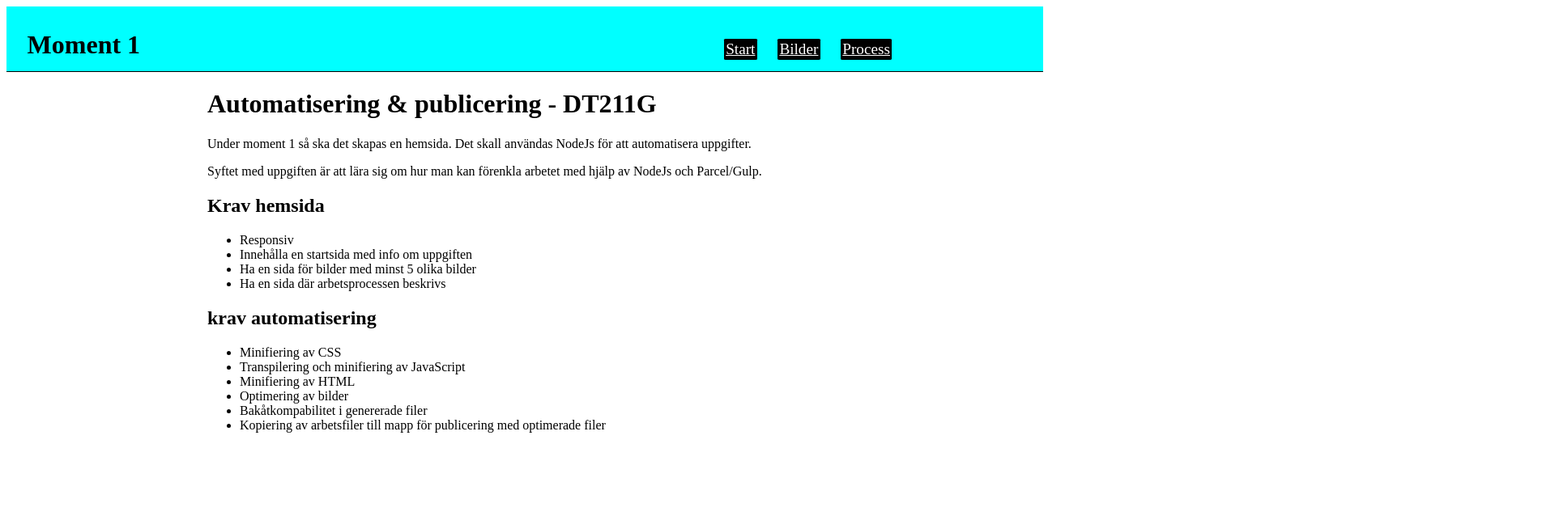
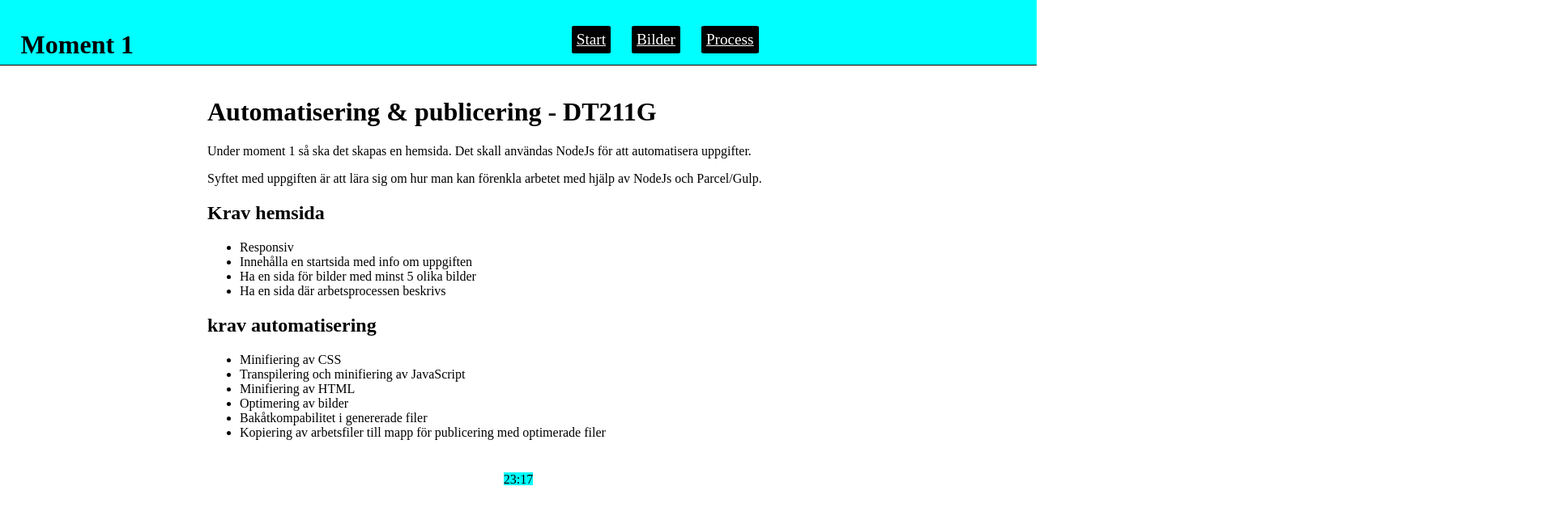
Before and after one commit to osundstrom/MIUN, a website built with Parcel: page src/index.html in a window 1280 px wide. Shown: the whole page at 81% size, 1920 px wide, since content can reach past the window. Built offline with nearby package versions, Linux system fonts and the light colour scheme.

Commit message:
Update with Javascript clock, fixed header/navigation a bit.

```diff
--- a/src/index.html
+++ b/src/index.html
@@ -14,7 +14,7 @@
 
     <header>
         <div class="headerBackground">
-        </div>
+
 
         <h1 id="h1">Moment 1</h1>
             <nav>
@@ -26,6 +26,7 @@
                     </ul>
                 </div>
             </nav>
+        </div>
     </header>
 
     <div class="infoOmSidan">
@@ -60,7 +61,9 @@
 
     </div>
 
+        <div id="clockDiv">
 
+        </div>
     </div>
 </body>
 
--- a/src/main.js
+++ b/src/main.js
@@ -1 +1,33 @@
 "use strict";
+
+//divForClock kopplas till element med id clockDiv
+let divForClock = document.getElementById("clockDiv");
+
+//Körs då sidan laddas in.
+window.onload = clock();
+
+//Funktion för klocka
+function clock(){
+
+    let newDate = new Date();
+    let hours = newDate.getHours();
+    let minutes = newDate.getMinutes();
+
+    if (hours < 10) {
+        hours = "0" + hours;
+    }
+
+    if (minutes < 10) {
+        minutes = "0" + minutes;
+    }
+
+    let time = `${hours}:${minutes}`;
+
+
+    console.log(time);
+
+
+    let textForClock = document.createTextNode(time);
+    divForClock.appendChild(textForClock);
+
+}
--- a/src/style.css
+++ b/src/style.css
@@ -16,10 +16,11 @@
 }
 
 .ulNav{
-    position: fixed;
+    position: relative;
+    left: 50vw;
     display: flex;
+    margin: 0 auto;
     top: 4vh;
-    right: 15vw;
 
 }
 
@@ -27,12 +28,11 @@
     color: white;
     font-size: 120%;
     list-style: none;
-    display: inline-block;
     margin-left: 2vw;
     background-color: black;
     color: white;
     position: relative;
-    padding: 1%;
+    padding: 0.5%;
     border-radius: 5%;
     text-align: center;
 }
@@ -53,7 +53,7 @@
     width: 100vw;
     height: 10vh;
     background-color: aqua;
-    position: relative;
+    position: absolute;
     top: 0;
     left: 0;
     border-bottom: 1px solid black;
@@ -61,7 +61,7 @@
 }
 
 #h1{
-    position: fixed;
+    position: absolute;
     margin-left: 2%;
     top: 2vh;
 }
@@ -75,7 +75,27 @@
     text-align: left;
     width: 60vw;
     margin: 0 auto;
+    margin-top: 15vh;
 }
+
+
+
+/*--------------------------------------------------------------------*/
+/*klocka*/
+/*--------------------------------------------------------------------*/
+
+#clockDiv{
+    height: 2vh;
+    width: fit-content;
+    background-color: aqua;
+    text-align: center;
+    margin: 0 auto;
+    position: relative;
+    margin-top: 5vh;
+    margin-bottom: 5vh;
+
+}
+
 
 /*--------------------------------------------------------------------*/
 /*Bilder*/
```
Also changed, not shown: src/bilder.html (+4 -1 lines), src/process.html (+4 -2 lines).
